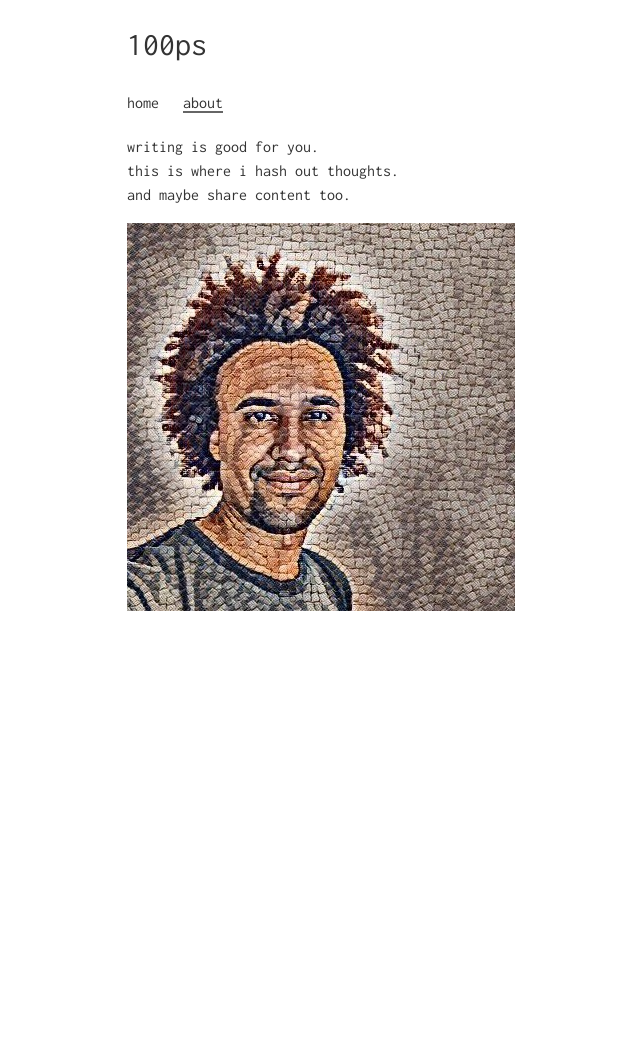
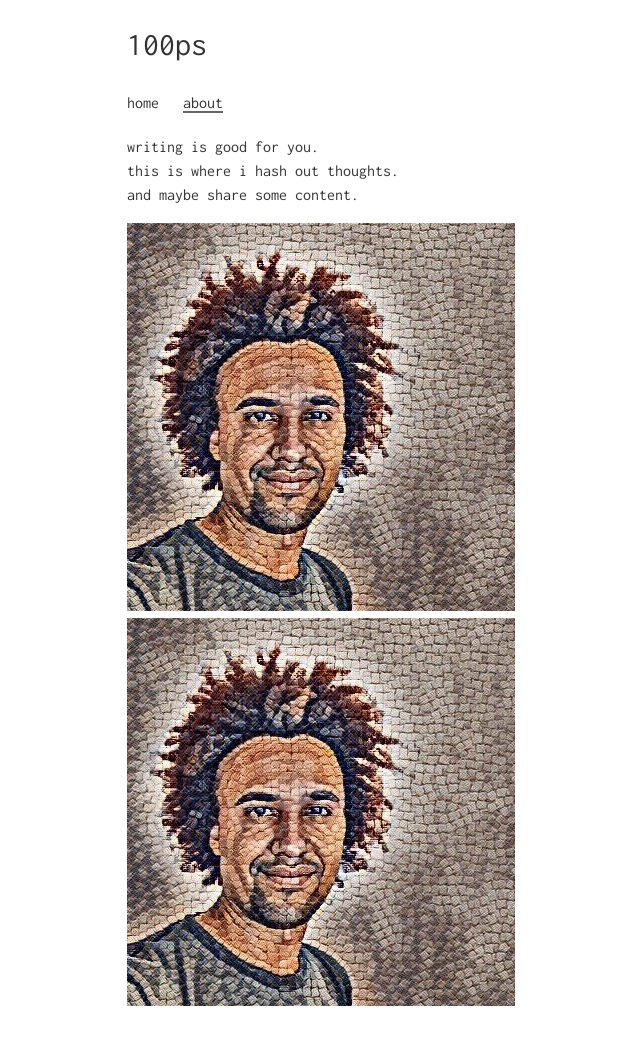
Before and after one commit to 100percentscott/100percentscott.github.io, a Jekyll site: the page built from about.md, in a window 1280 px wide. Shown: the whole page, without its empty margins (129-769 px from the left). Built offline with Jekyll 4.4.1, drawn with Linux system fonts in a browser that asks for light colours; before the commit the page ends 900 px from its top, so only the background shows below that.

Commit message:
small changes

```diff
--- a/about.md
+++ b/about.md
@@ -6,6 +6,7 @@ permalink: /about/
 
 writing is good for you. <br/>
 this is where i hash out thoughts. <br/>
-and maybe share content too. <br/>
+and maybe share some content. <br/>
 
 ![]({{site.baseurl}}/images/000.jpg)
+![my photo]({{ site.url }}/images/000.jpg)
```
Also changed, not shown: README.md.
